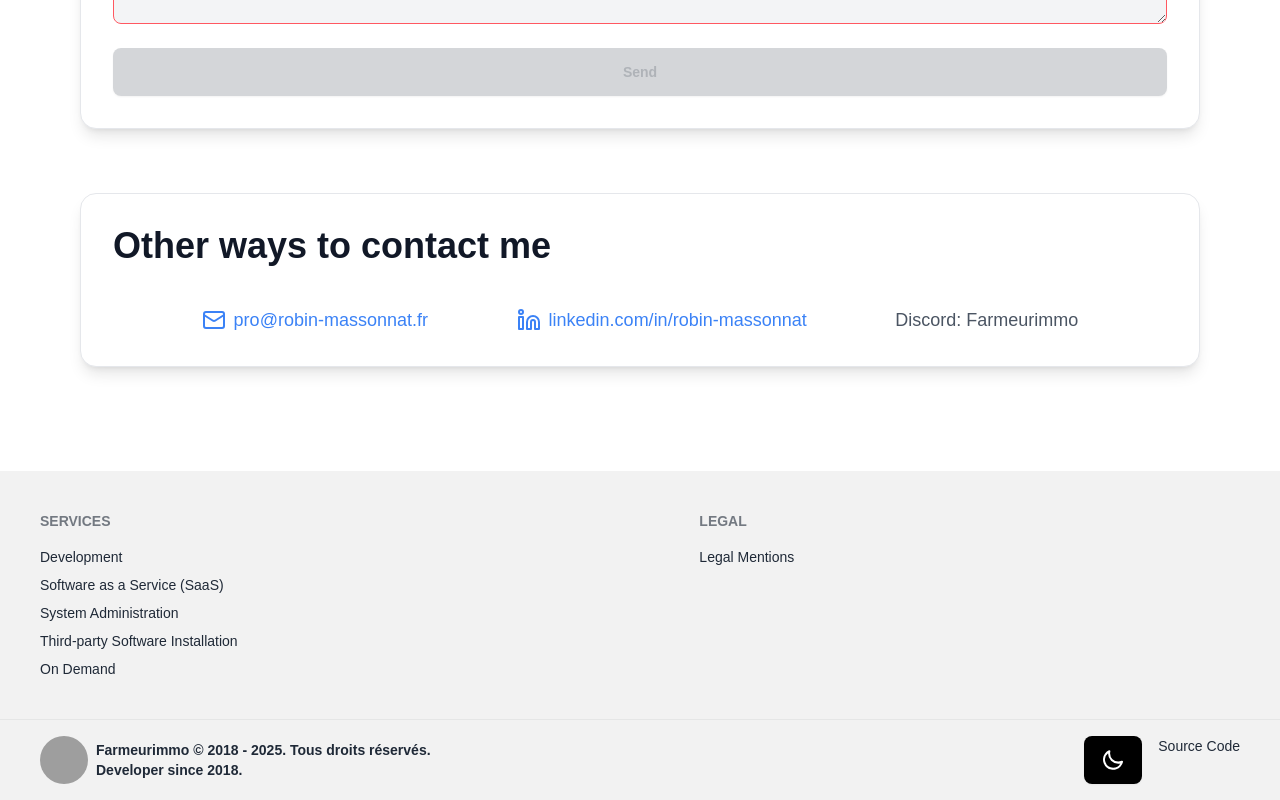
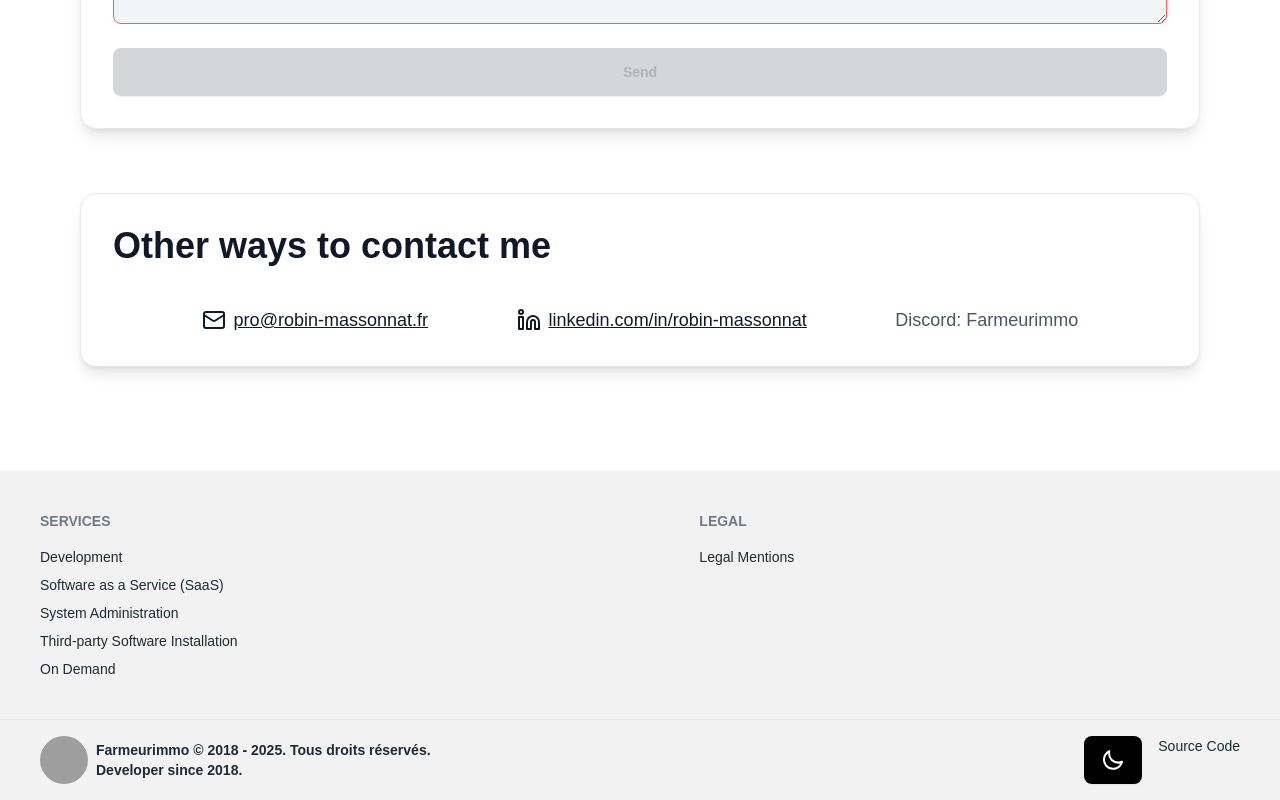
Before and after one commit to Farmeurimmo/portfolio-v5, a Next.js app: page /en in a window 1280 px wide. Shown: the part 3396-4196 px from the top of the page. Built offline with nearby package versions, Linux system fonts and the light colour scheme; no server answers; grey boxes are pictures that could not be loaded.

Commit message:
fix: accessibility contrast for links

```diff
--- a/src/app/[locale]/legals/page.jsx
+++ b/src/app/[locale]/legals/page.jsx
@@ -31,7 +31,7 @@ export default function Legals() {
                             <p className="text-lg text-gray-700 dark:text-gray-300">{t('host_city')}</p>
                             <p className="text-lg text-gray-700 dark:text-gray-300">{t('host_country')}</p>
                             <a href="https://vercel.com"
-                               className="text-lg text-blue-600 dark:text-blue-400 hover:underline">{t('host_website')}</a>
+                               className="text-lg link dark:text-blue-400 hover:underline">{t('host_website')}</a>
                         </div>
                     </div>
 
--- a/src/app/components/ContactForm.jsx
+++ b/src/app/components/ContactForm.jsx
@@ -170,19 +170,19 @@ export default function ContactForm({service}) {
             w-full border border-gray-200 dark:border-gray-800 flex flex-col flex-wrap mt-10">
                 <h2 className="text-4xl font-semibold text-left text-gray-900 dark:text-white mb-4">{t("contact.otherWays")}</h2>
                 <div className="mt-6 flex flex-col flex-wrap lg:flex-row justify-evenly">
-                    <div className="flex items-center space-x-2">
-                        <MailIcon className="h-6 w-6 text-blue-500"/>
+                    <div className="flex items-center space-x-2 link">
+                        <MailIcon className="h-6 w-6"/>
                         <a href="mailto:pro@robin-massonnat.fr"
-                           className="text-blue-500 hover:underline text-lg font-medium">
+                           className="hover:underline text-lg font-medium">
                             pro@robin-massonnat.fr
                         </a>
                     </div>
-                    <div className="flex items-center space-x-2">
-                        <LinkedinIcon className="h-6 w-6 text-blue-500"/>
+                    <div className="flex items-center space-x-2 link">
+                        <LinkedinIcon className="h-6 w-6"/>
                         <a
                             href="https://www.linkedin.com/in/robin-massonnat"
                             target="_blank"
-                            className="text-blue-500 hover:underline text-lg font-medium"
+                            className="hover:underline text-lg font-medium"
                         >
                             linkedin.com/in/robin-massonnat
                         </a>
--- a/src/app/not-found.jsx
+++ b/src/app/not-found.jsx
@@ -9,7 +9,7 @@ export default function Custom404() {
             <div className="flex flex-col items-center justify-center min-h-screen p-8">
                 <h1 className="text-4xl font-bold">404 - Page Not Found</h1>
                 <p className="mt-4 text-lg">Sorry, the page you are looking for does not exist.</p>
-                <Link href={'/'} className={'mt-4 text-blue-500 hover:underline'}>Go back to the homepage</Link>
+                <Link href={'/'} className={'mt-4 link hover:underline'}>Go back to the homepage</Link>
             </div>
         </BaseLayout>
     );
```
